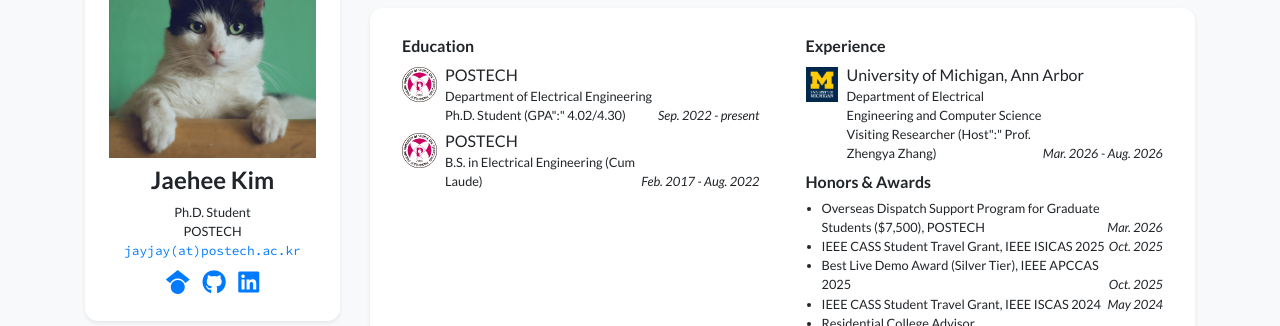
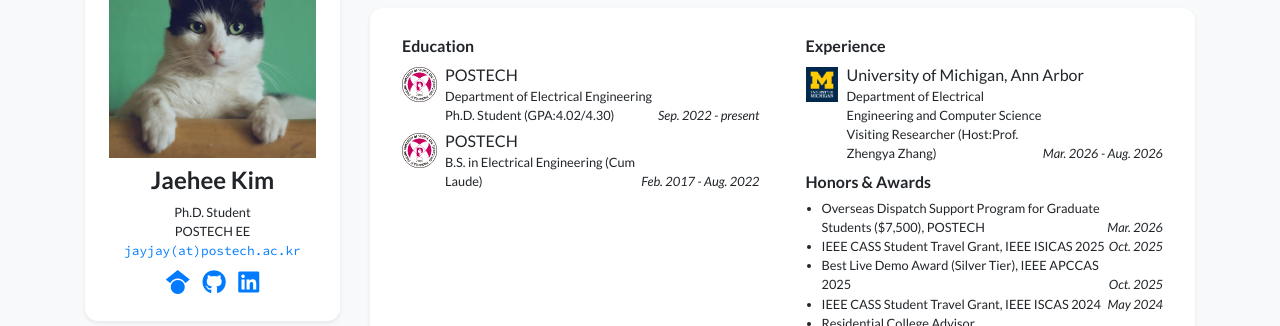
Before and after one commit to eejay98/eejay98.github.io, a Jekyll site: the page built from index.html, in a window 1280 px wide and 900 px high, scrolled down 371 px. Shown: the part 153-479 px from the top of the window. Built offline with Jekyll 4.4.1, drawn with Linux system fonts in a browser that asks for light colours; nearby versions of some CDN libraries; a style sheet for code colours, icons or effects is not loaded.

```diff
--- a/_data/profile.yml
+++ b/_data/profile.yml
@@ -4,7 +4,7 @@ navbar_name: "Jaehee Kim"
 
 positions:
 - name: Ph.D. Student
-- name: POSTECH
+- name: POSTECH EE
   logo: /assets/images/badges/logo_postech.png  # Logo is optional
 
 
@@ -38,7 +38,7 @@ education:
   logo: /assets/images/badges/logo_postech.png
   position: >-
     Department of Electrical Engineering <br/>
-    Ph.D. Student (GPA":" 4.02/4.30)
+    Ph.D. Student (GPA:4.02/4.30)
   date: Sep. 2022 - present
 - name: POSTECH
   logo: /assets/images/badges/logo_postech.png
@@ -50,7 +50,7 @@ experience:
   logo: /assets/images/badges/logo_umich.png
   position: >-
     Department of Electrical Engineering and Computer Science <br/>
-    Visiting Researcher (Host":" Prof. Zhengya Zhang)
+    Visiting Researcher (Host:Prof. Zhengya Zhang)
   date: Mar. 2026 - Aug. 2026
 
 awards:
```
